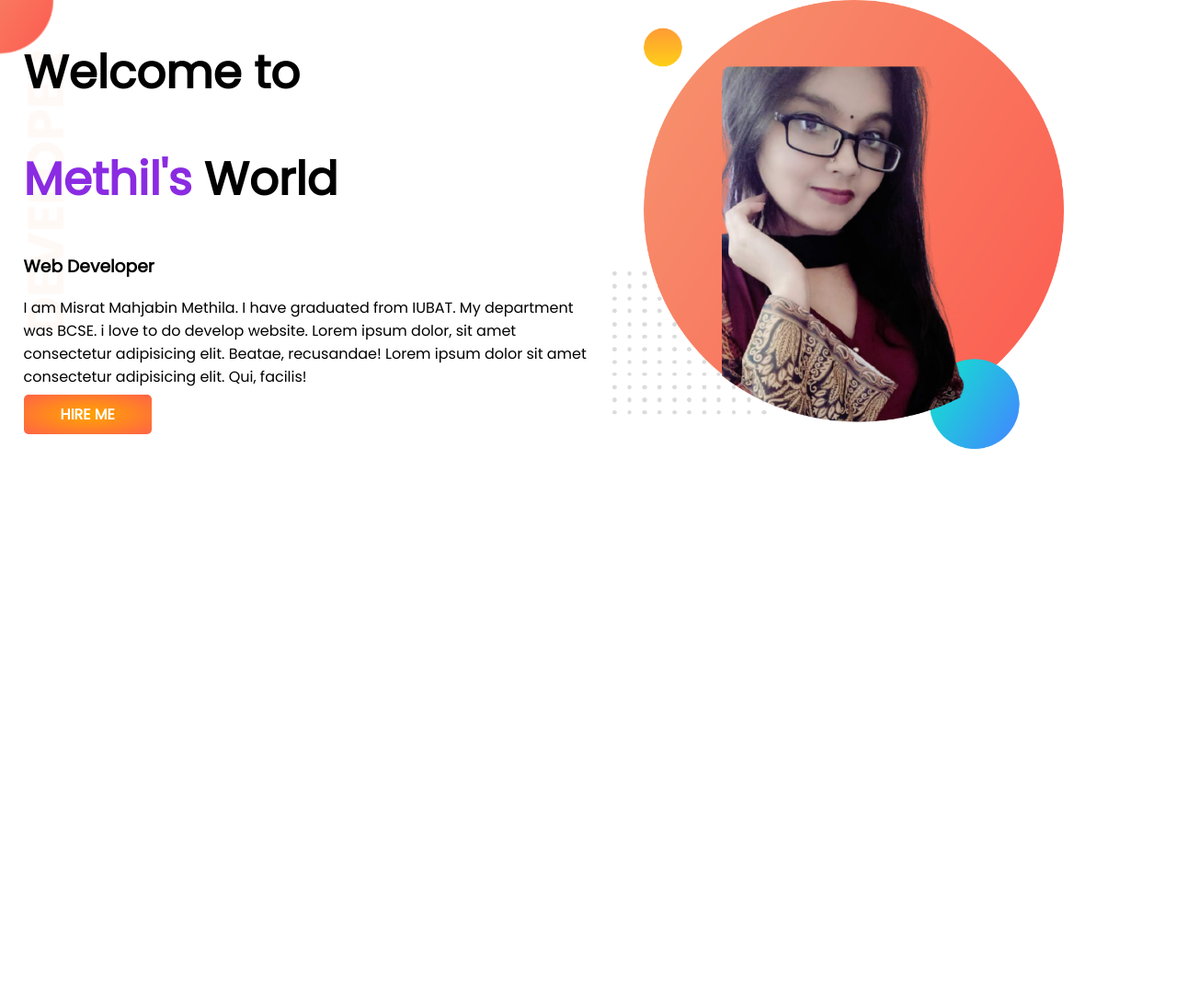
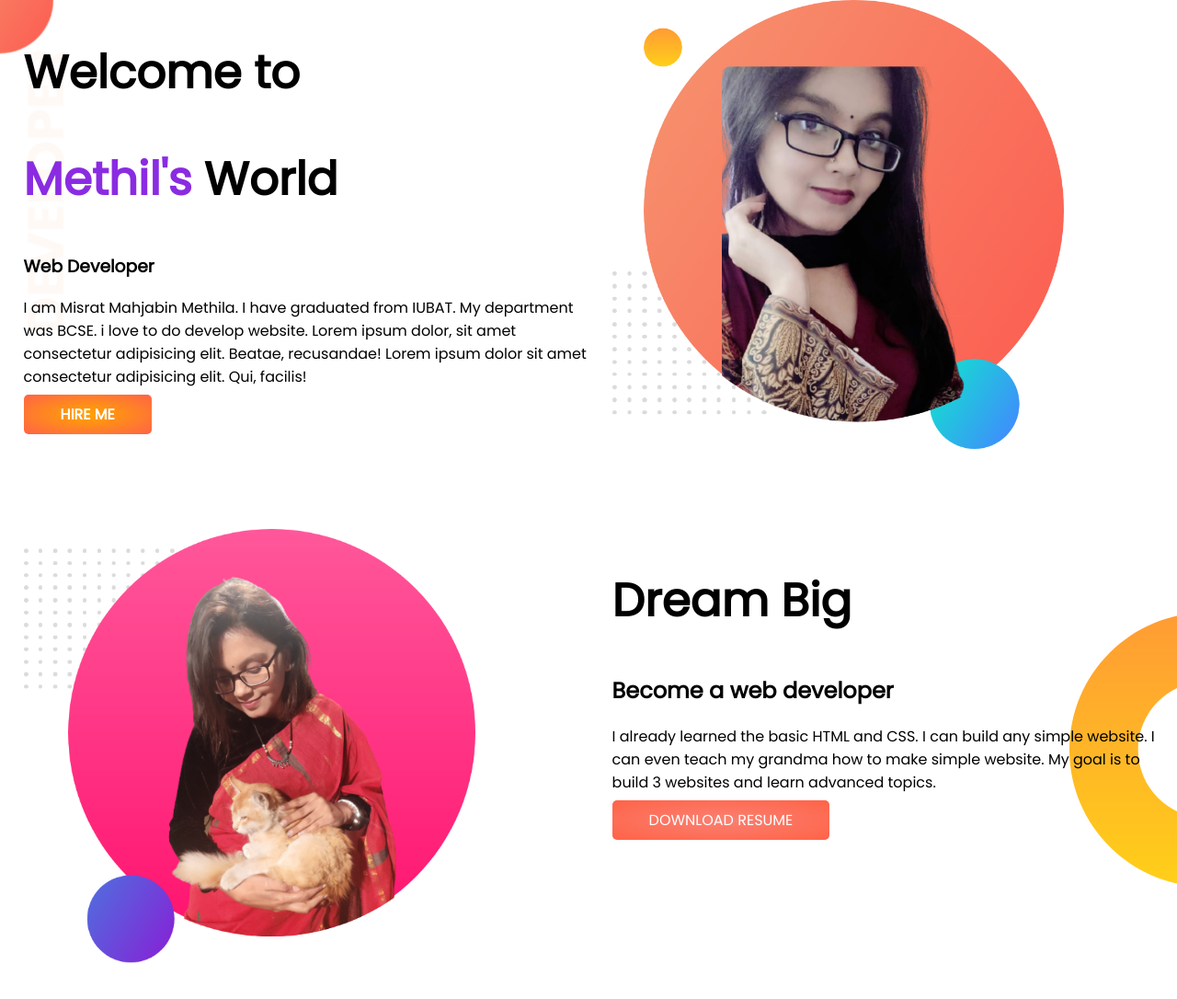
Before and after one commit to Misrat121/developer-portfolio, a plain HTML site: page index.html in a window 1280 px wide. Shown: the whole page at 92% size. Before the commit the page ends 800 px from the top, so only its background shows below. Drawn offline with Linux system fonts and the light colour scheme.

Commit message:
dream added

```diff
--- a/index.html
+++ b/index.html
@@ -26,5 +26,19 @@
         <img src="images/met.png" alt="" srcset="">
        </div>
     </section>
+    <section class="dream-big">
+        <div class="half-width">
+            <img src="images/met2.png" alt="" srcset="">
+        </div>
+        <div class="half-width" >
+            <h1>Dream Big</h1>
+            <h2>Become a web developer</h2>
+
+            <p>I already learned the basic HTML and CSS. I can build any simple website. I can even teach my grandma how to make simple website. My goal is to build 3 websites and learn advanced topics.</p>
+
+            <a class="link-button2" target="_blank" href="https://www.google.com/">DOWNLOAD RESUME</a>
+        </div>
+
+    </section>
 </body>
 </html>
--- a/style.css
+++ b/style.css
@@ -10,6 +10,7 @@ h1{
 }
 section{
     display: flex;
+    margin-bottom: 80px;
 }
 .half-width{
     width: 50%;
@@ -30,3 +31,16 @@ section{
     background-image: url(images/top-banner.png);
     background-repeat: no-repeat;
 }
+
+.link-button2{
+    background-image:radial-gradient(salmon, tomato);
+    padding:10px 40px;
+    text-decoration: none;
+    color: white;
+    border-radius: 5px;
+}
+.dream-big{
+    background-image: url(images/dream-bg.png);
+    background-repeat:no-repeat;
+    background-position: right;
+}
```
Also changed, not shown: images/met2.png (added).
